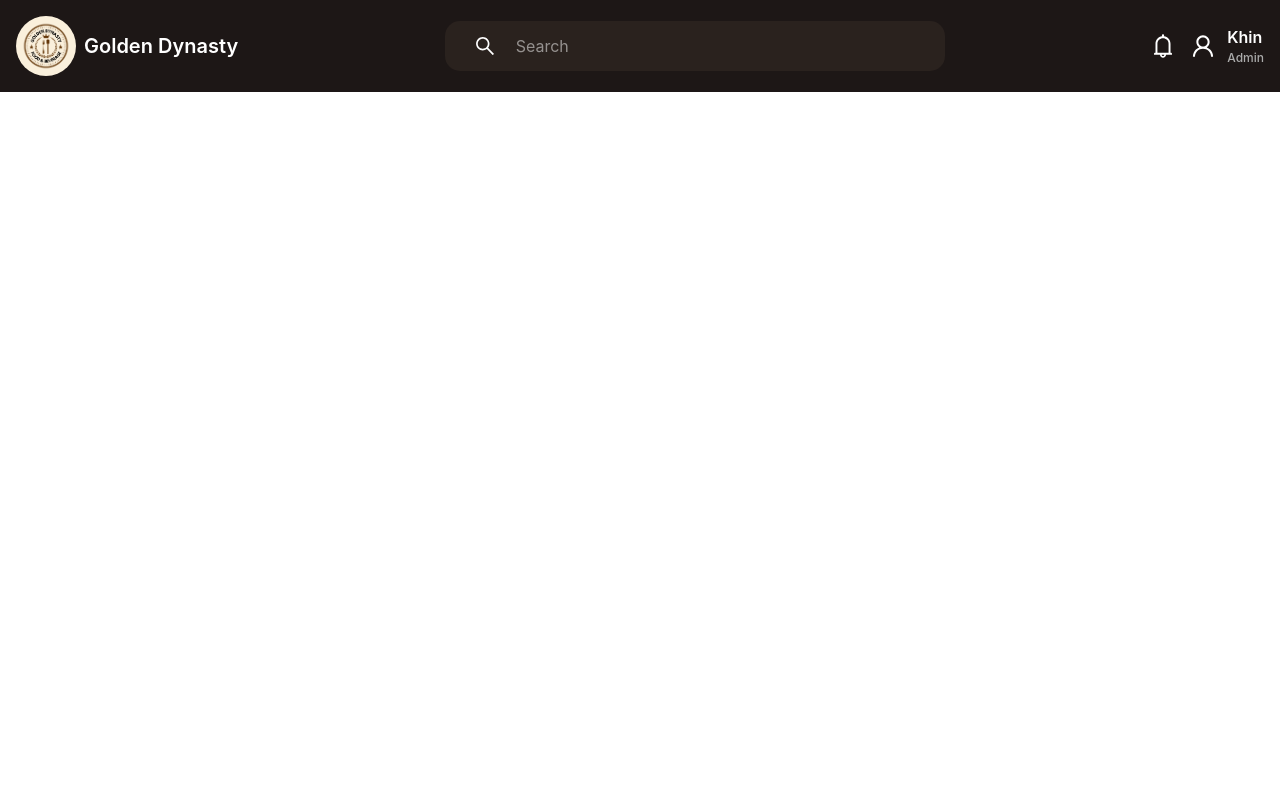
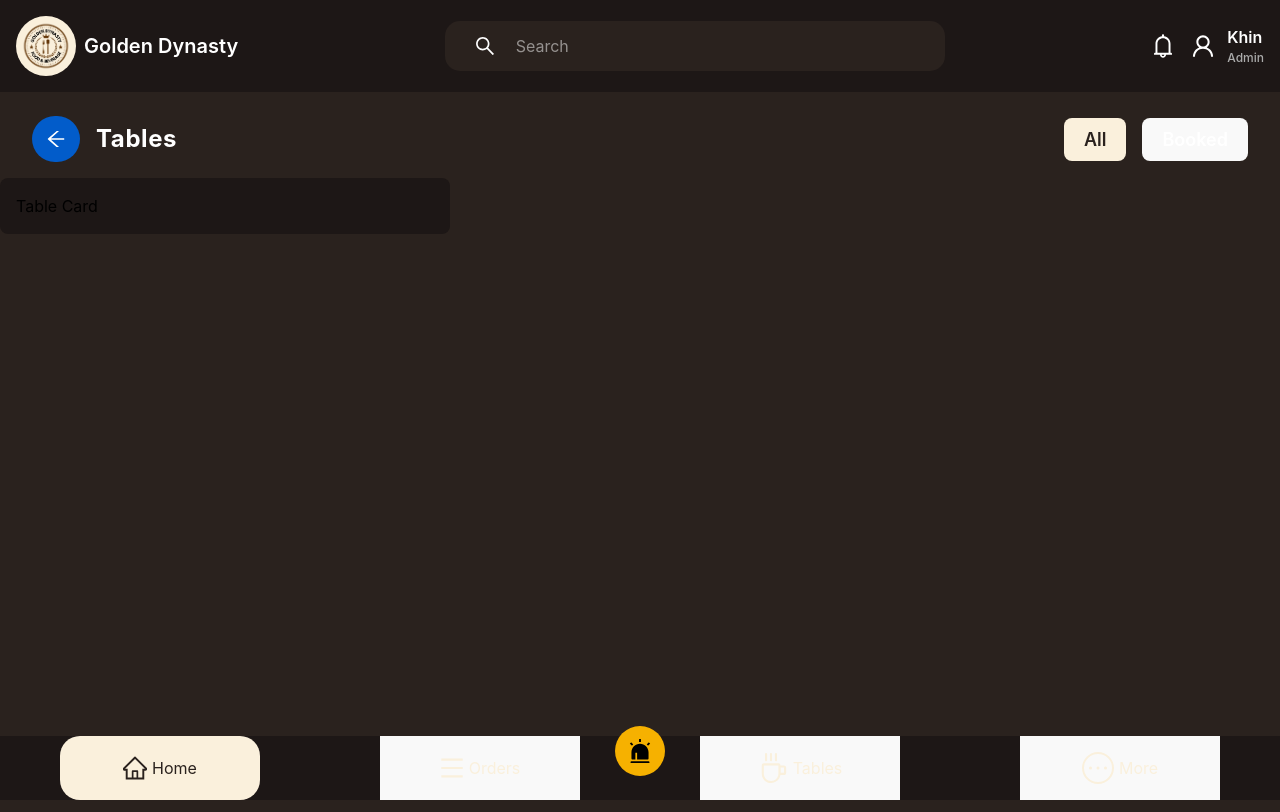
Before and after one commit to ClaraKhin/K_Restaurant, a React (Vite) app in the folder Restaurant_Client/: page /tables in a window 1280 px wide. Built offline with nearby package versions, Linux system fonts and the light colour scheme.

Commit message:
Inintiated Table Page

```diff
--- a/Restaurant_Client/src/App.jsx
+++ b/Restaurant_Client/src/App.jsx
@@ -2,6 +2,7 @@ import { useState } from "react";
 import { BrowserRouter as Router, Routes, Route } from "react-router-dom";
 import Home from "./pages/Home";
 import Orders from "./pages/Orders";
+import Tables from "./pages/Tables";
 import Auth from "./pages/Auth";
 import Header from "./components/shared/Header";
 
@@ -12,8 +13,9 @@ function App() {
         <Header />
         <Routes>
           <Route path="/" element={<Home />} />
+          <Route path="/auth" element={<Auth />} />
           <Route path="/orders" element={<Orders />} />
-          <Route path="/auth" element={<Auth />} />
+          <Route path="/tables" element={<Tables />} />
         </Routes>
       </Router>
     </>
--- /dev/null
+++ b/Restaurant_Client/src/components/tables/TableCard.jsx
@@ -0,0 +1,14 @@
+import React from "react";
+
+const TableCard = () => {
+  return (
+    <div
+      className="w-[450px] bg-[#1d1716] rounded-lg"
+      style={{ padding: "1rem", marginBottom: "1rem" }}
+    >
+      <h1>Table Card</h1>
+    </div>
+  );
+};
+
+export default TableCard;
--- /dev/null
+++ b/Restaurant_Client/src/pages/Tables.jsx
@@ -0,0 +1,75 @@
+import { useState } from "react";
+import BottomNav from "../components/shared/BottomNav";
+import BackButton from "../components/shared/BackButton";
+import TableCard from "../components/tables/TableCard";
+
+const Tables = () => {
+  const [status, setStatus] = useState("all");
+  return (
+    <section className="bg-[#2A221E] h-[calc(100vh-5rem)] overflow-hidden">
+      <div
+        className="flex items-center justify-between"
+        style={{
+          paddingLeft: "2rem",
+          paddingRight: "2rem",
+          paddingTop: "1rem",
+          paddingBottom: "1rem",
+          marginTop: "0.5rem",
+        }}
+      >
+        <div className="flex items-center gap-4">
+          <BackButton />
+          <h1
+            className="text-[#FFFFFF] tracking-wide"
+            style={{ fontSize: "1.5rem", fontWeight: 700 }}
+          >
+            Tables
+          </h1>
+        </div>
+
+        <div className="flex items-center justify-around gap-4">
+          <button
+            onClick={() => setStatus("all")}
+            style={{
+              color: status === "all" ? "#2a221e" : "#FFFFFF",
+              backgroundColor: status === "all" ? "#FAF0DC" : "",
+              fontSize: "1.125rem",
+              fontWeight: "600",
+              paddingLeft: "1.25rem",
+              paddingRight: "1.25rem",
+              paddingTop: "0.5rem",
+              paddingBottom: "0.5rem",
+              borderRadius: "0.5rem",
+              cursor: "pointer",
+            }}
+          >
+            All
+          </button>
+          <button
+            onClick={() => setStatus("booked")}
+            style={{
+              color: status === "booked" ? "#2a221e" : "#FFFFFF",
+              backgroundColor: status === "booked" ? "#FAF0DC" : "",
+              fontSize: "1.125rem",
+              fontWeight: "600",
+              paddingLeft: "1.25rem",
+              paddingRight: "1.25rem",
+              paddingTop: "0.5rem",
+              paddingBottom: "0.5rem",
+              cursor: "pointer",
+              borderRadius: "0.5rem",
+            }}
+          >
+            Booked
+          </button>
+        </div>
+      </div>
+      <div>
+        <TableCard />
+      </div>
+      <BottomNav />
+    </section>
+  );
+};
+
+export default Tables;
```
